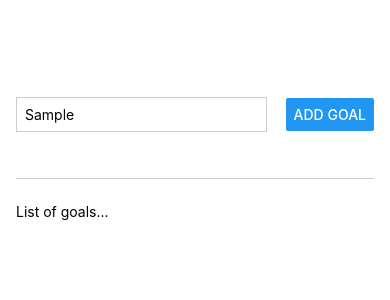
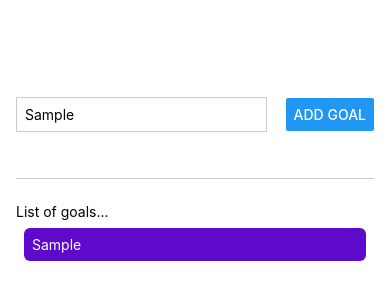
Before and after one commit to OverNovik/GOALS-APP, a React Native app: screen / in a window 390 px wide. Both pictures are taken after typing "Sample" into the empty fields and a click on the button "ADD GOAL". Shown: the top 300 px of the page. Built offline with nearby package versions, Linux system fonts and the light colour scheme.

Commit message:
add ScrollView

```diff
--- a/App.js
+++ b/App.js
@@ -1,12 +1,14 @@
 import React, { useState } from "react";
-import { Button, StyleSheet, Text, TextInput, View } from "react-native";
+import { Button, ScrollView, StyleSheet, Text, TextInput, View } from "react-native";
 
 export default function App() {
-  const [enteredGoalText, setEnteredGoalText] = useState('');
+  const [enteredGoalText, setEnteredGoalText] = useState("");
+  const [goals, setGoals] = useState([]);
 
   const goalInputHandler = (enteredText) => setEnteredGoalText(enteredText);
 
-  const addGoalHandler = () => console.log(enteredGoalText);
+  const addGoalHandler = () =>
+    setGoals((currentGoals) => [...currentGoals, enteredGoalText]);
 
   return (
     <View style={styles.appContainer}>
@@ -20,6 +22,15 @@ export default function App() {
       </View>
       <View style={styles.goalsContainer}>
         <Text>List of goals...</Text>
+        <ScrollView alwaysBounceVertical={false}>
+          {goals.map((goal) => (
+            <View style={styles.goalItem} key={goal}>
+              <Text style={styles.goalText}>
+                {goal}
+              </Text>
+            </View>
+          ))}
+        </ScrollView>
       </View>
     </View>
   );
@@ -50,4 +61,13 @@ const styles = StyleSheet.create({
   goalsContainer: {
     flex: 5,
   },
+  goalItem: {
+    margin: 8,
+    padding: 8,
+    borderRadius: 6,
+    backgroundColor: "#5e0acc",
+  },
+  goalText: {
+    color: "white",
+  }
 });
```
